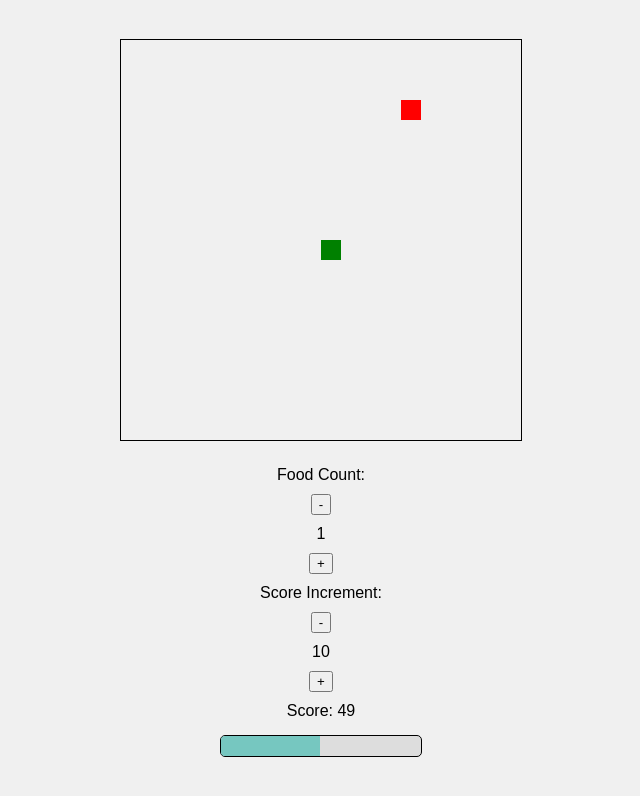
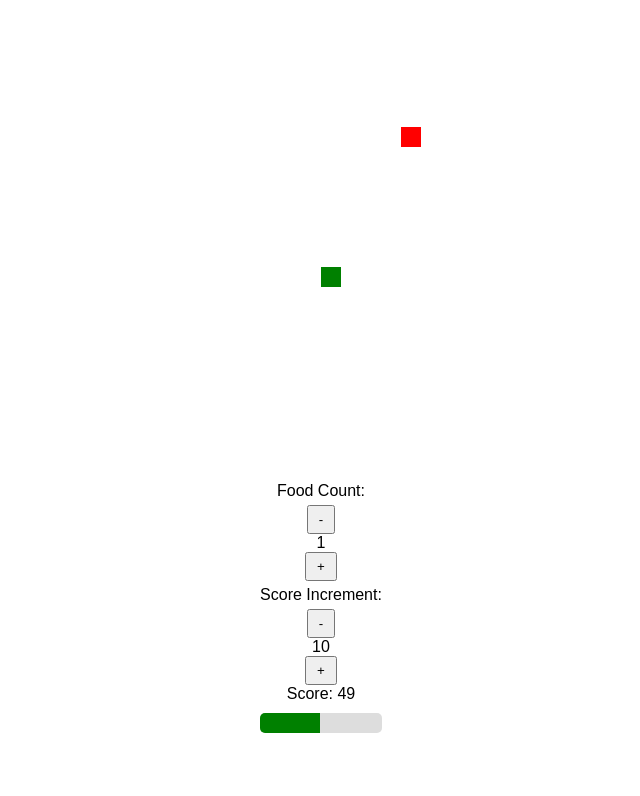
Before and after one commit to SongXinkai/songxinkai.github.io, a plain HTML site: page index.html in a window 1280 px wide. Shown: the whole page, without its empty margins (319-959 px from the left). Drawn offline with Linux system fonts and the light colour scheme.

Commit message:
Update styles.css

```diff
--- a/styles.css
+++ b/styles.css
@@ -4,7 +4,6 @@ body {
     align-items: center;
     height: 100vh;
     margin: 0;
-    background-color: #f0f0f0;
     font-family: Arial, sans-serif;
 }
 
@@ -15,39 +14,43 @@ body {
 }
 
 #controls {
-    margin-top: 20px;
+    margin-top: 10px;
     display: flex;
     flex-direction: column;
     align-items: center;
 }
 
-#controls > * {
+#controls label {
     margin: 5px 0;
 }
 
-canvas {
-    border: 1px solid #000;
+#controls button {
+    margin: 0 5px;
+    padding: 5px 10px;
 }
 
 #healthBarContainer {
     width: 100%;
-    display: flex;
-    justify-content: flex-end;
+    background-color: #ddd;
     margin-top: 10px;
-}
-
-#healthBar {
-    width: 200px;
     height: 20px;
-    background-color: #ddd;
-    border: 1px solid #000;
     border-radius: 5px;
     overflow: hidden;
 }
 
+#healthBar {
+    width: 100%;
+    height: 100%;
+}
+
 #healthBarFill {
     height: 100%;
-    background-color: #76c7c0;
-    width: 100%; /* Initially full */
-    transition: width 0.25s;
+    background-color: green;
+    width: 100%;
 }
+
+#gameOver {
+    font-size: 24px;
+    color: red;
+    margin-top: 10px;
+}
```
